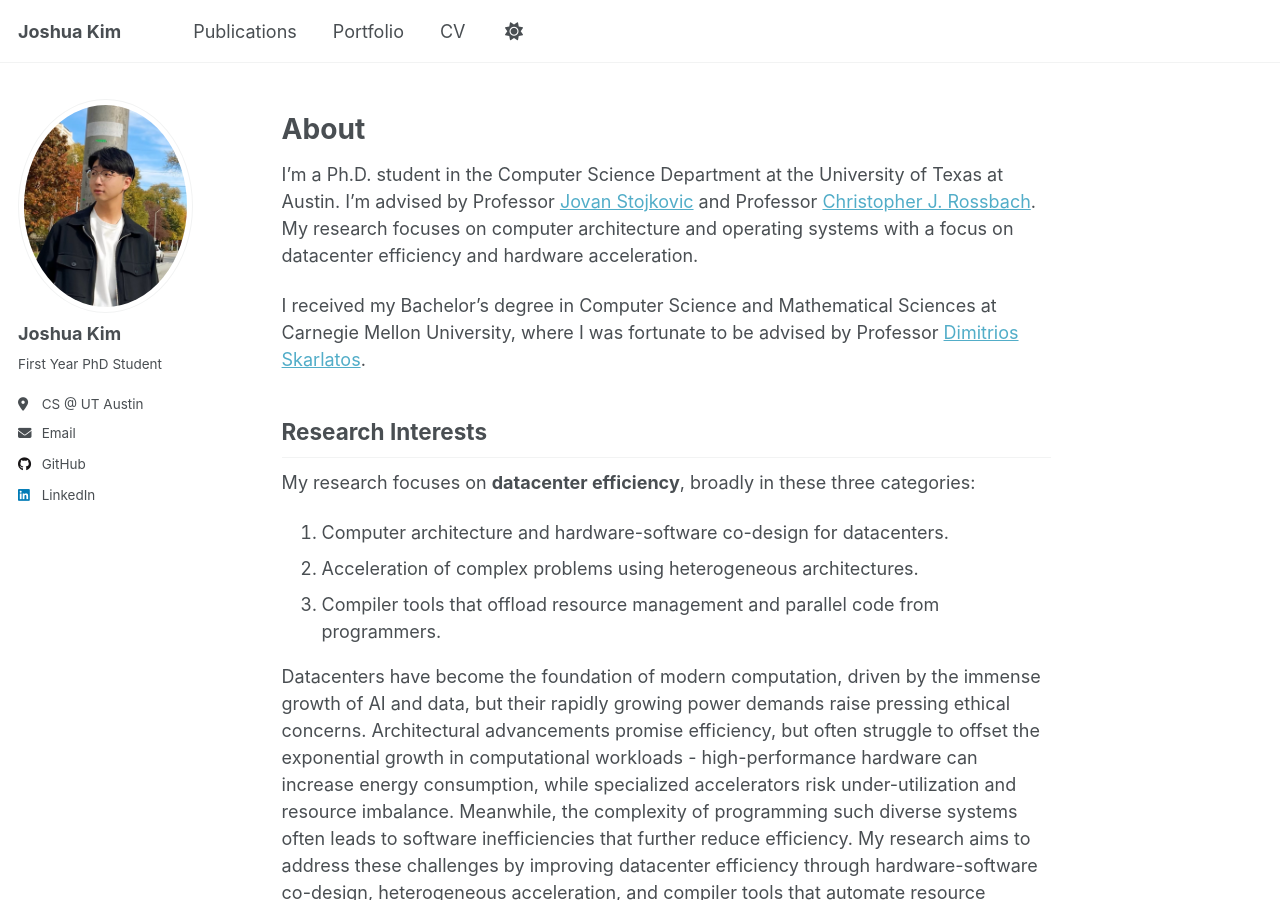
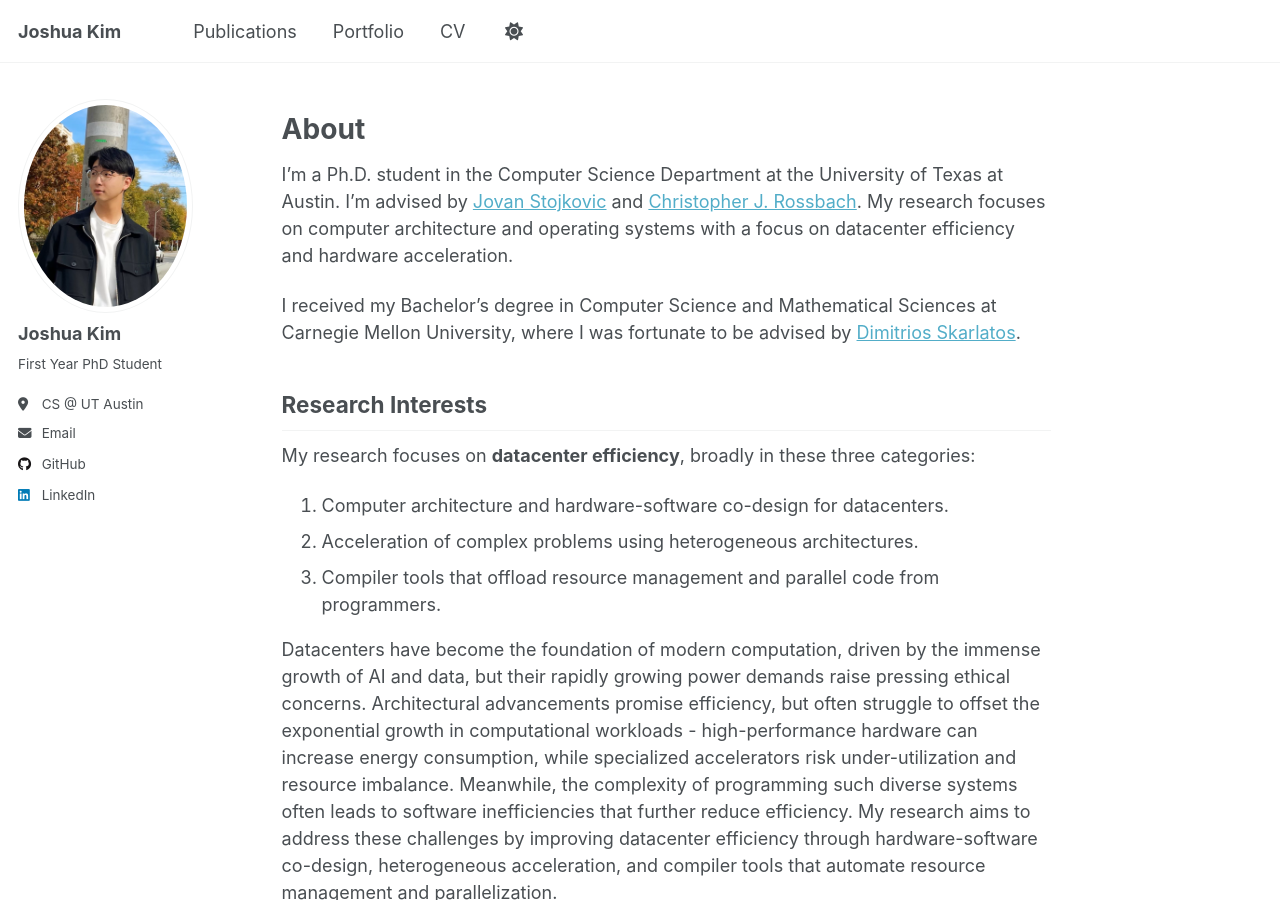
Before and after one commit to joshk411/joshk411.github.io, a Jekyll site: the page built from _pages/about.md, in a window 1280 px wide and 900 px high. Built offline with Jekyll 4.4.1, drawn with Linux system fonts in a browser that asks for light colours; a script that is not in the unit is left out.

Commit message:
Minor change

```diff
--- a/_pages/about.md
+++ b/_pages/about.md
@@ -8,9 +8,9 @@ redirect_from:
 ---
 About
 ======
-I'm a Ph.D. student in the Computer Science Department at the University of Texas at Austin. I'm advised by Professor [Jovan Stojkovic](https://jovans2.github.io/) and Professor [Christopher J. Rossbach](https://www.cs.utexas.edu/~rossbach/). My research focuses on computer architecture and operating systems with a focus on datacenter efficiency and hardware acceleration.
+I'm a Ph.D. student in the Computer Science Department at the University of Texas at Austin. I'm advised by [Jovan Stojkovic](https://jovans2.github.io/) and [Christopher J. Rossbach](https://www.cs.utexas.edu/~rossbach/). My research focuses on computer architecture and operating systems with a focus on datacenter efficiency and hardware acceleration.
 
-I received my Bachelor's degree in Computer Science and Mathematical Sciences at Carnegie Mellon University, where I was fortunate to be advised by Professor [Dimitrios Skarlatos](https://www.cs.cmu.edu/~dskarlat/).
+I received my Bachelor's degree in Computer Science and Mathematical Sciences at Carnegie Mellon University, where I was fortunate to be advised by [Dimitrios Skarlatos](https://www.cs.cmu.edu/~dskarlat/).
 
 ## Research Interests
 My research focuses on **datacenter efficiency**, broadly in these three categories:
```
Also changed, not shown: _pages/portfolio.md (+1 -1 lines), 1 other file.
